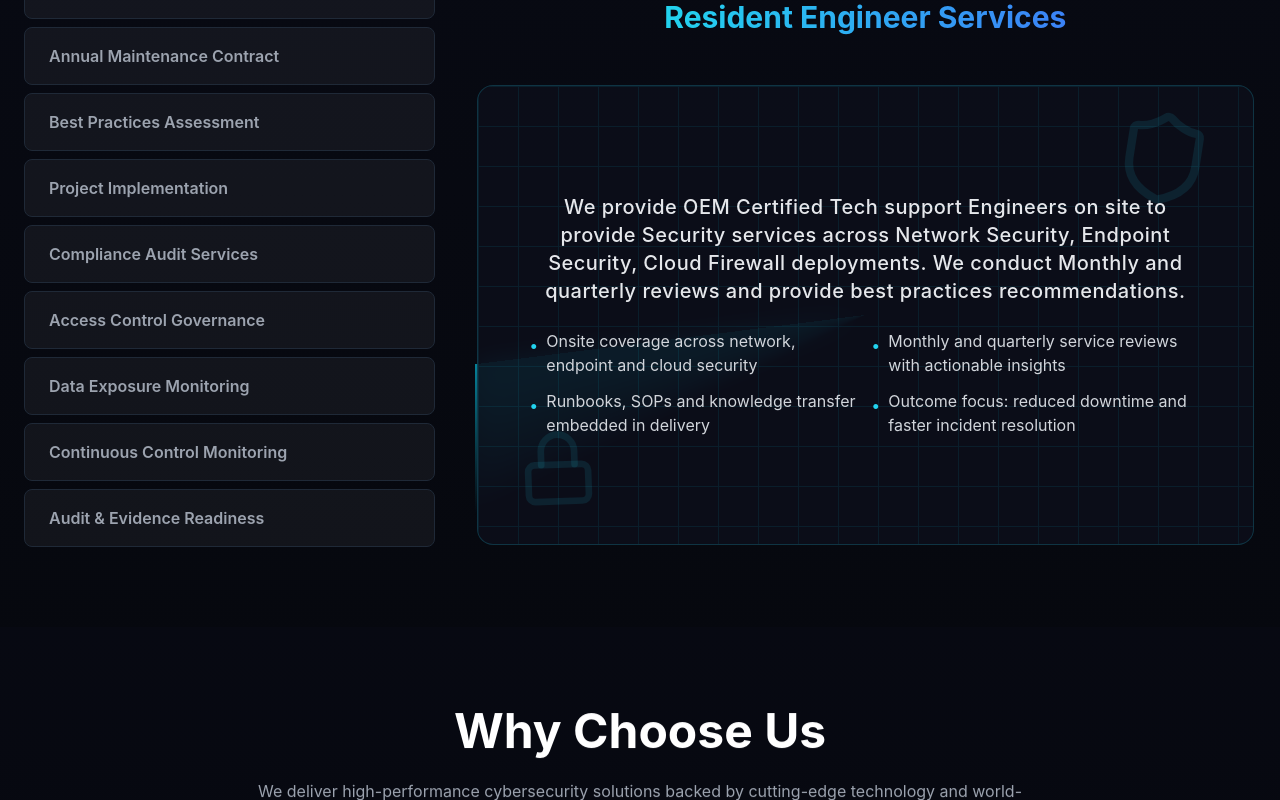
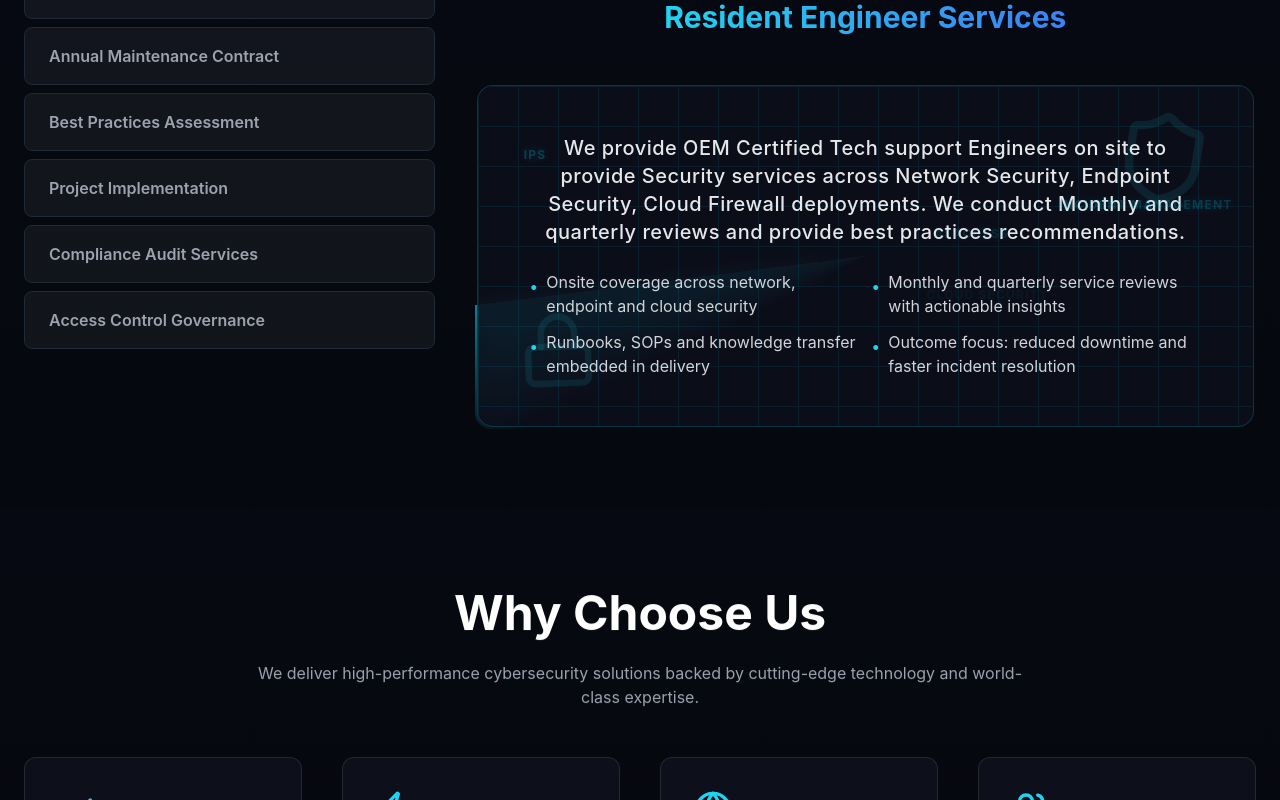
Before and after one commit to Saurabh-Shivam/tutelar_tech_labs, a React (Vite) app: page / in a window 1280 px wide. Shown: the part 2335-3135 px from the top of the page. Built offline with nearby package versions, Linux system fonts and the light colour scheme; no server answers.

Commit message:
fixed minor data and added some more animations in ttl services section

```diff
--- a/src/components/TTLSupportServices.jsx
+++ b/src/components/TTLSupportServices.jsx
@@ -99,6 +99,19 @@ const tabs = [
       "Continuous monitoring with audit-ready evidence",
     ],
   },
+  // {
+  //   id: "saas",
+  //   label: "SaaS Asset Discovery",
+  //   icon: Cloud,
+  //   content:
+  //     "Identifies all sanctioned and unsanctioned SaaS applications used across the bank/enterprise, providing complete visibility into your software inventory and potential shadow IT risks.",
+  //   bullets: [
+  //     "Discovery of sanctioned and unsanctioned SaaS usage",
+  //     "Shadow IT detection and risk scoring",
+  //     "Ownership tagging and lifecycle management",
+  //     "Integration with identity and CASB controls",
+  //   ],
+  // },
   {
     id: "access",
     label: "Access Control Governance",
@@ -112,45 +125,45 @@ const tabs = [
       "Separation of duties validation and attestations",
     ],
   },
-  {
-    id: "data",
-    label: "Data Exposure Monitoring",
-    icon: Database,
-    content:
-      "Identifies public or external sharing of sensitive customer and transactional data. We monitor data flows to prevent unauthorized leakage and ensure data sovereignty and privacy compliance.",
-    bullets: [
-      "External sharing detection and DLP policy alignment",
-      "Public bucket and repository exposure scans",
-      "Sensitive data classification and tagging",
-      "Remediation workflows with audit trails",
-    ],
-  },
-  {
-    id: "control",
-    label: "Continuous Control Monitoring",
-    icon: Sliders,
-    content:
-      "Supports regulatory requirement for ongoing security posture assessment. We provide real-time insights into your security controls, ensuring they remain effective and compliant with evolving standards.",
-    bullets: [
-      "Control library, automation and telemetry",
-      "Dashboards and alerting for posture drift",
-      "Periodic control attestation and evidence capture",
-      "Alignment to CIS, NIST and regulatory mandates",
-    ],
-  },
-  {
-    id: "audit",
-    label: "Audit & Evidence Readiness",
-    icon: FileText,
-    content:
-      "Generates audit logs and risk reports to streamline compliance processes. We ensure you are always audit-ready with comprehensive documentation and evidence of your security posture.",
-    bullets: [
-      "Centralized audit logs and immutable records",
-      "Risk reports and control effectiveness summaries",
-      "Traceability to policies and procedures",
-      "Regulatory mapping and audit support",
-    ],
-  },
+  // {
+  //   id: "data",
+  //   label: "Data Exposure Monitoring",
+  //   icon: Database,
+  //   content:
+  //     "Identifies public or external sharing of sensitive customer and transactional data. We monitor data flows to prevent unauthorized leakage and ensure data sovereignty and privacy compliance.",
+  //   bullets: [
+  //     "External sharing detection and DLP policy alignment",
+  //     "Public bucket and repository exposure scans",
+  //     "Sensitive data classification and tagging",
+  //     "Remediation workflows with audit trails",
+  //   ],
+  // },
+  // {
+  //   id: "control",
+  //   label: "Continuous Control Monitoring",
+  //   icon: Sliders,
+  //   content:
+  //     "Supports regulatory requirement for ongoing security posture assessment. We provide real-time insights into your security controls, ensuring they remain effective and compliant with evolving standards.",
+  //   bullets: [
+  //     "Control library, automation and telemetry",
+  //     "Dashboards and alerting for posture drift",
+  //     "Periodic control attestation and evidence capture",
+  //     "Alignment to CIS, NIST and regulatory mandates",
+  //   ],
+  // },
+  // {
+  //   id: "audit",
+  //   label: "Audit & Evidence Readiness",
+  //   icon: FileText,
+  //   content:
+  //     "Generates audit logs and risk reports to streamline compliance processes. We ensure you are always audit-ready with comprehensive documentation and evidence of your security posture.",
+  //   bullets: [
+  //     "Centralized audit logs and immutable records",
+  //     "Risk reports and control effectiveness summaries",
+  //     "Traceability to policies and procedures",
+  //     "Regulatory mapping and audit support",
+  //   ],
+  // },
 ];
 
 export function TTLSupportServices() {
@@ -306,12 +319,55 @@ export function TTLSupportServices() {
                                       key={idx}
                                       className="dark:text-gray-300 text-gray-700 text-base flex items-start gap-2"
                                     >
-                                      <span className="text-cyan-400 mt-1">•</span>
+                                      <span className="text-cyan-400 mt-1">
+                                        •
+                                      </span>
                                       {item}
                                     </li>
                                   ))}
                                 </ul>
                               )}
+
+                              {/* Floating Tech Text Labels */}
+                              {[
+                                "Zero Trust",
+                                "IDS",
+                                "IPS",
+                                "Incident Management",
+                                "AI Access",
+                                "Cloud Security",
+                                "Threat Intel",
+                                "Shadow AI",
+                                "Security Automation",
+                                "WEB Proxy",
+                                "SASE",
+                              ].map((text, i) => (
+                                <motion.div
+                                  key={text}
+                                  className="absolute text-xs font-bold text-cyan-500/30 whitespace-nowrap pointer-events-none uppercase tracking-widest drop-shadow-[0_0_5px_rgba(34,211,238,0.6)]"
+                                  initial={{
+                                    x: Math.random() * 400 - 200,
+                                    y: Math.random() * 300 - 150,
+                                    opacity: 0,
+                                  }}
+                                  animate={{
+                                    y: [10, -400],
+                                    opacity: [0, 1, 0],
+                                  }}
+                                  transition={{
+                                    duration: 5 + Math.random() * 5,
+                                    repeat: Infinity,
+                                    delay: i * 1.2,
+                                    ease: "linear",
+                                  }}
+                                  style={{
+                                    left: `${20 + Math.random() * 60}%`,
+                                    top: `${75 + Math.random() * 20}%`,
+                                  }}
+                                >
+                                  {text}
+                                </motion.div>
+                              ))}
                             </div>
                           </div>
                         </div>
```
